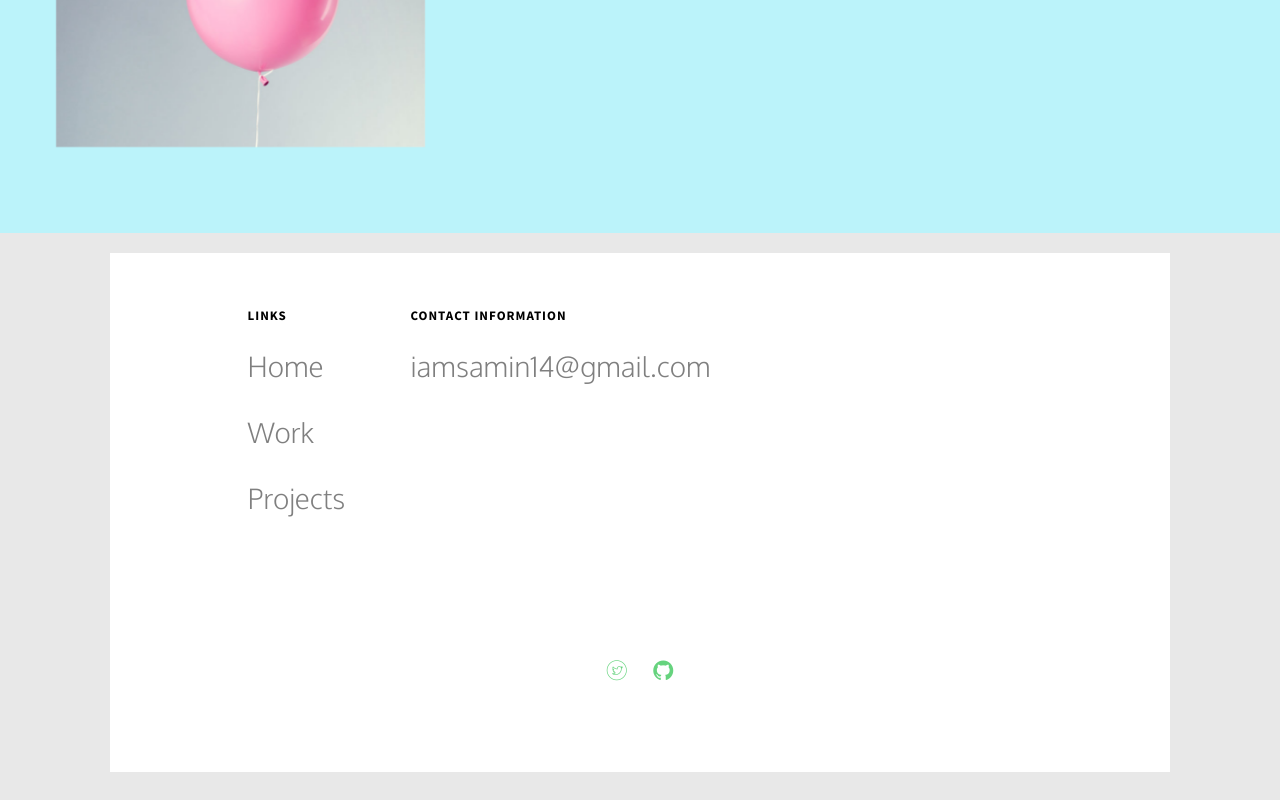
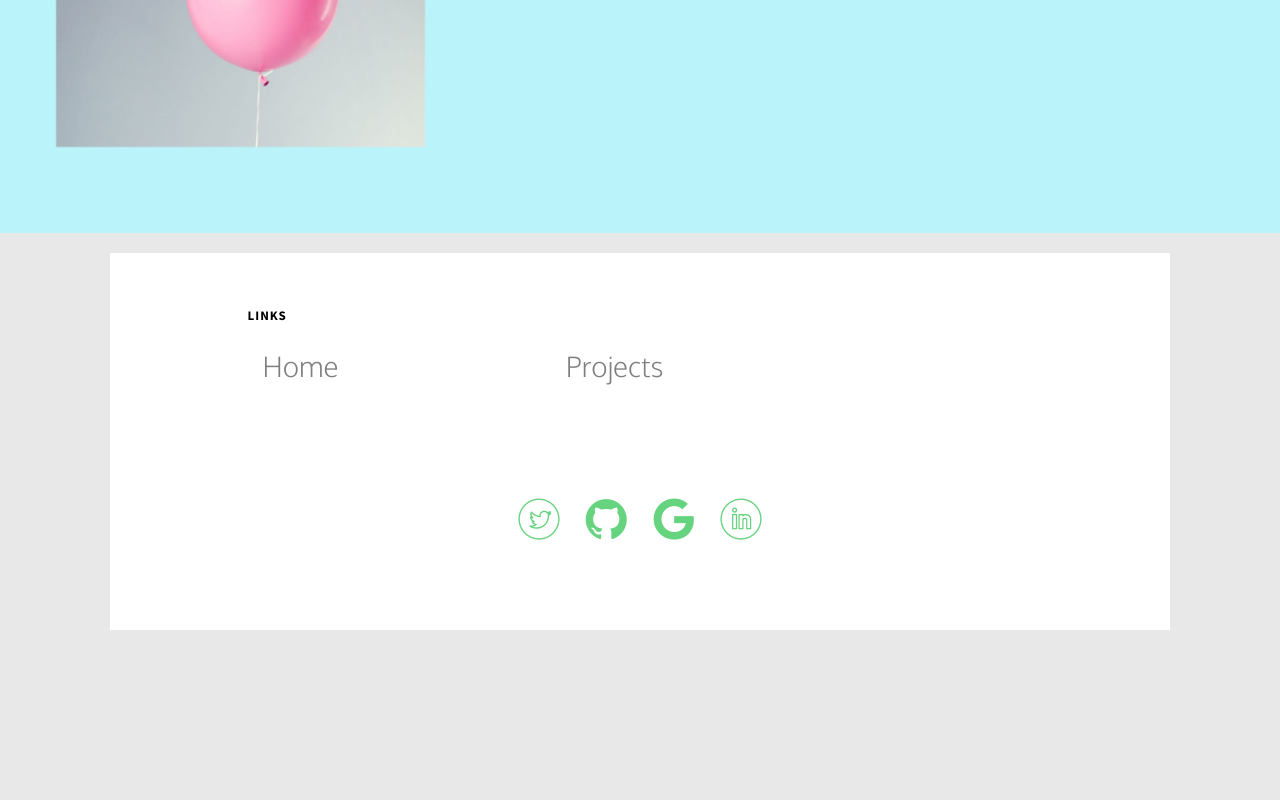
Before and after one commit to Manuel4131/Manuel4131.github.io, a plain HTML site: page index.html in a window 1280 px wide. Shown: the part 1666-2466 px from the top of the page. After the commit the page ends 2324 px from the top, so only its background shows below. Drawn offline with Linux system fonts and the light colour scheme; files whose address does not match are found by name.

Commit message:
[hotfix] forgot to commit`

```diff
--- a/index.html
+++ b/index.html
@@ -142,24 +142,25 @@ and mind. It always helps to me keep ongoing.
 						<li><a href="#"></a></li>
 					</ul>
 				</div> -->
-				<div class="col-md-3 col-md-push-1">
+				<div class="col-md-11 col-md-push-1">
 					<h4>Links</h4>
 					<ul class="fh5co-footer-links">
-						<li><a href="#page">Home</a></li>
-						<li><a href="#work">Work</a></li>
-						<li><a href="#project">Projects</a></li>
+						<li ><a style="margin-right:10%" class="col-md-3"  href="#page">Home</a>
+							<!-- <a style="margin-right:10%" class="col-md-3" href="#work">Work</a> -->
+							<a style="margin-right:10%"  class="col-md-3" href="#project">Projects</a>
+						</li>
 						<!-- <li><a href="#work">Services</a></li> -->
 						<!-- <li><a href="#page">Blog</a></li> -->
 						<!-- <li><a href="#">About us</a></li> -->
 					</ul>
 				</div>
-				<div class="col-md-3">
+				<!-- <div class="col-md-11">
 					<h4>Contact Information</h4>
 					<ul class="fh5co-footer-links">
 						<li><a href="mailto:iamsamin14@gmail.com">
 							iamsamin14@gmail.com</a></li>
 					</ul>
-				</div>
+				</div> -->
 			</div>
 			<div class="row copyright">
 				<div class="col-md-12 text-center">
@@ -175,9 +176,14 @@ and mind. It always helps to me keep ongoing.
 							<li><a href="https://github.com/Manuel4131">
 							<i class="icon-github"></i></a>
 							</li>
-							<!-- <li><a href="#"><i class="icon-facebook"></i></a></li> -->
-							<!-- <li><a href="#"><i class="icon-linkedin"></i></a></li> -->
-							<!-- <li><a href="#"><i class="icon-dribbble"></i></a></li> -->
+							<li><a href="mailto:iamsamin14@gmail.com">
+								<i class="icon-google" aria-hidden="true"></i>
+							</a>
+
+							</li>
+							<li><a href="https://www.linkedin.com/in/shaoyuanchang">
+							<i class="icon-linkedin" aria-hidden="true"></i></a>
+							</li>
 						</ul>
 					</p>
 				</div>
--- a/sass/style.scss
+++ b/sass/style.scss
@@ -551,7 +551,8 @@ h1, h2, h3, h4, h5, h6, figure {
 
 
 .fh5co-light-grey{
-	background: lighten($brand-black,98%);
+	// background: lighten($brand-black,98%);
+	background: #BBF3FA;
 }
 
 #fh5co-about,
@@ -985,7 +986,7 @@ input[type="text"] {
 			padding-left: 10px;
 			padding-right: 10px;
 			i {
-				font-size: 20px;
+				font-size: 41px;
 			}
 		}
 	}
```
Also changed, not shown: css/style.css, 1 other file.
